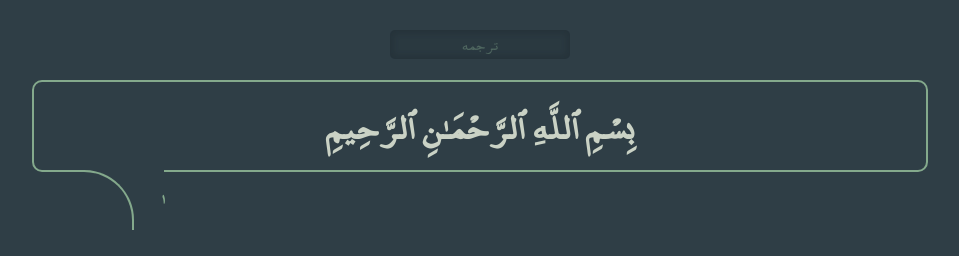
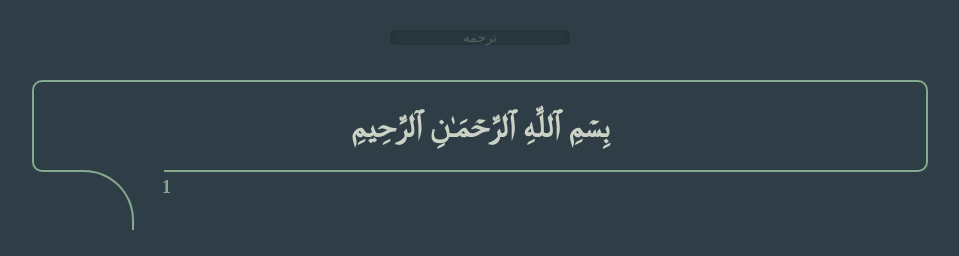
Before and after one commit to hossien014/random-quran, a plain HTML site: page index.html in a window 1280 px wide. Shown: the whole page, without its empty margins (160-1119 px from the left). Drawn offline with Linux system fonts and the light colour scheme; no server answers.

```diff
--- a/service-worker.js
+++ b/service-worker.js
@@ -26,5 +26,5 @@ self.addEventListener('fetch', function (event)
 
 if (!navigator.onLine)
 {
-      console.log("offline")
+      console.log("offlin")
 }
--- a/style.css
+++ b/style.css
@@ -8,16 +8,16 @@
   background-color: var(--back-color);
 }
 
-@font-face {
+/* @font-face {
   font-family: "qran";
   src: url("noorehidayat.ttf") format("woff2");
-}
+} */
 
 html {
   padding: 0;
   margin: 0;
   box-sizing: border-box;
-  font-family: "qran", sans-serif;
+  /* font-family: "qran", sans-serif; */
   font-size: 16px;
 }
 *,
@@ -96,7 +96,7 @@ html {
   top: -50px;
   border: none;
   background: var(--more-clor);
-  font-family: "qran";
+  /* font-family: "qran"; */
   cursor: pointer;
   border-radius: 5px;
   box-shadow: inset 0px 0px 5px 4px rgba(26, 36, 41, 0.315);
```
